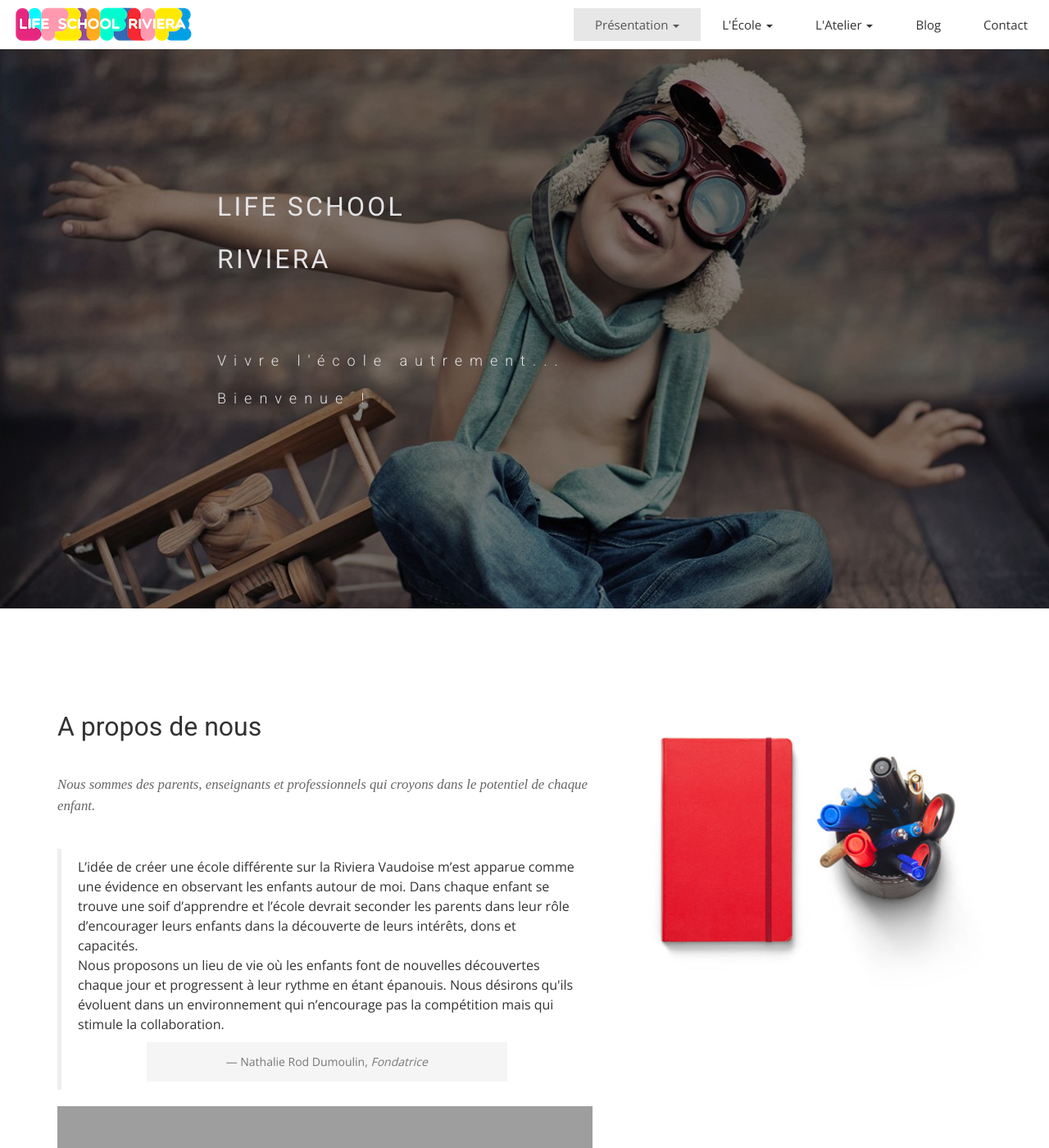
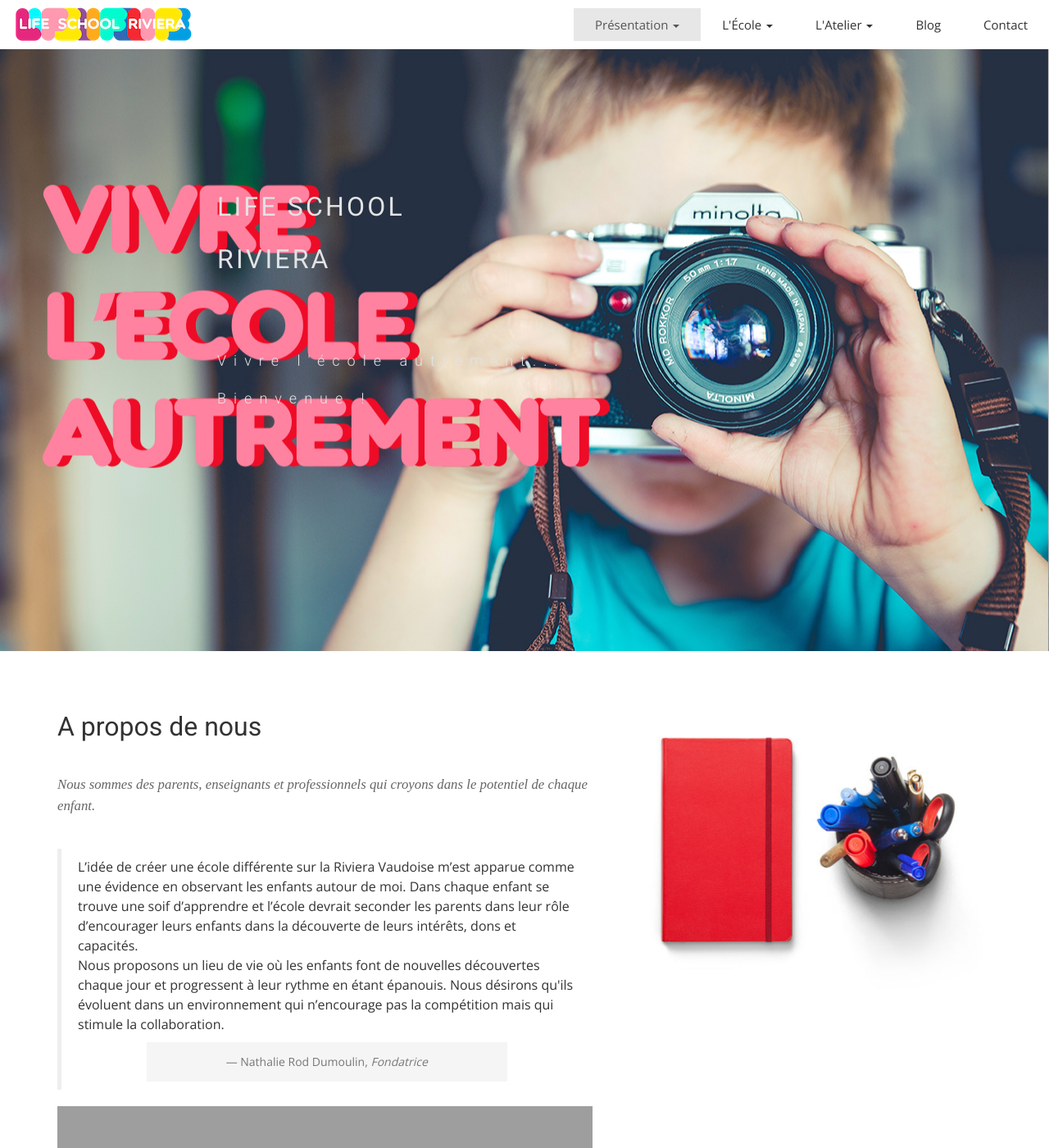
Before and after one commit to midjoule/lifeschool, a Jekyll site: the page built from index.html, in a window 1280 px wide and 1400 px high. Shown: the whole window at 82% size. Built offline with Jekyll 4.4.1, drawn with Linux system fonts in a browser that asks for light colours; nearby versions of some CDN libraries; some web fonts are replaced; grey boxes are pictures that could not be loaded.

Commit message:
Update airspace.css

```diff
--- a/css/airspace.css
+++ b/css/airspace.css
@@ -108,7 +108,7 @@
 	Slider Start
 --*/
 #slider {
-  background: url("../img/bg/slider-bg.jpg") no-repeat;
+  background: url("../img/bg/enfant photographe.jpg") no-repeat;
   margin-top: 0px;
 }
 
```
